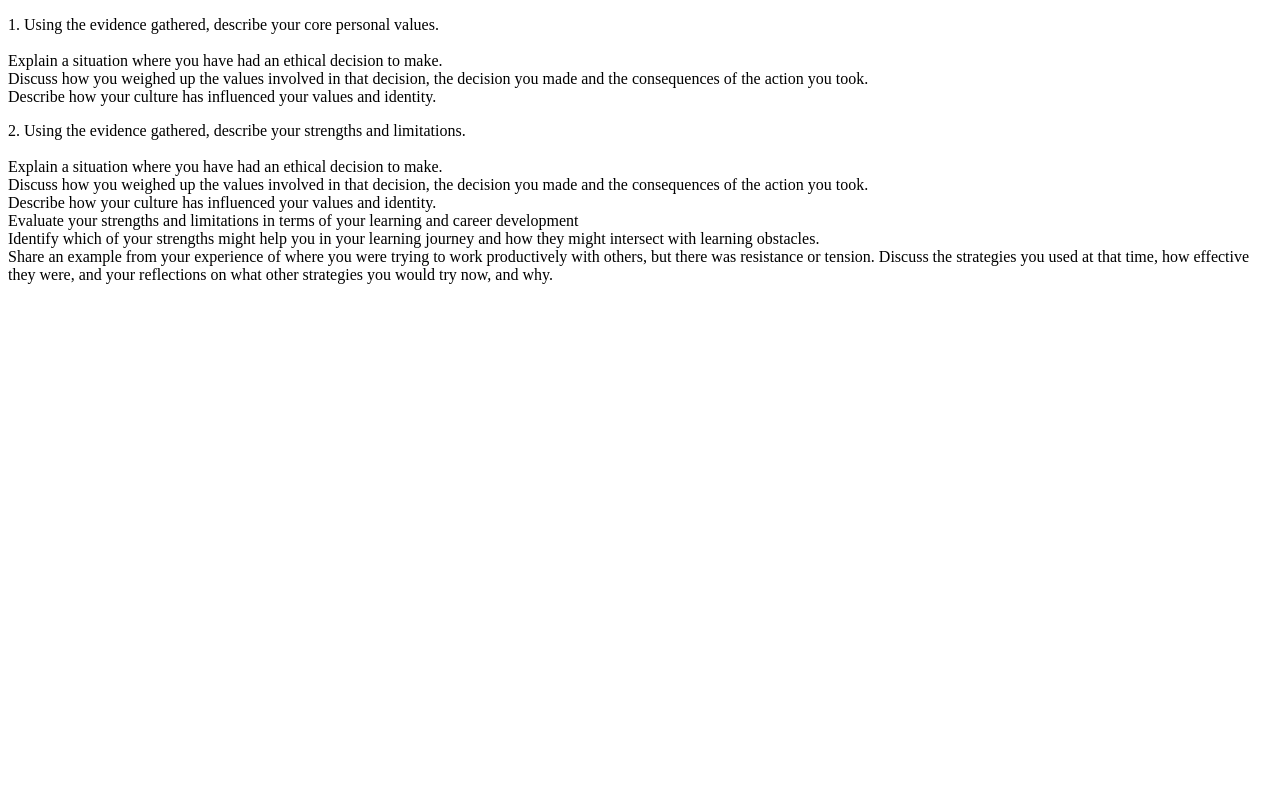
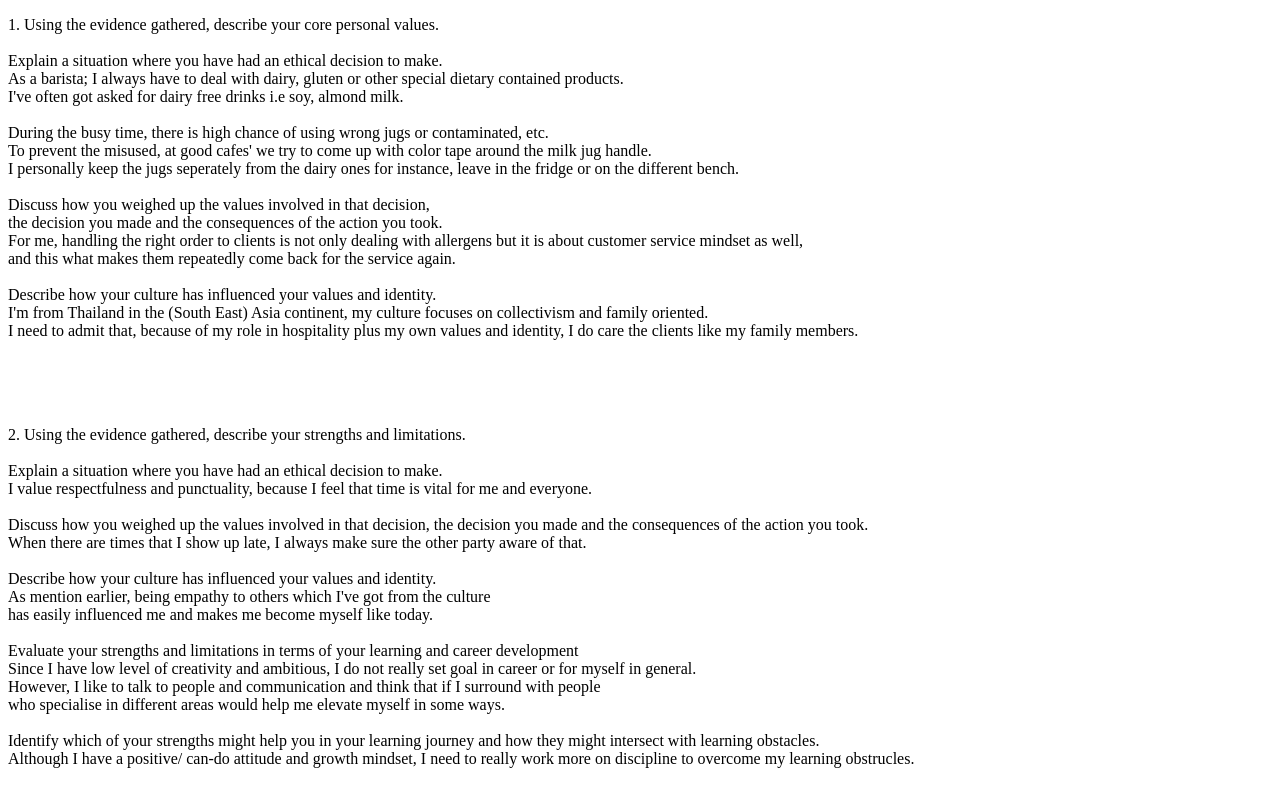
Before and after one commit to kaewkors/kaewkors.github.io, a plain HTML site: page blog/sprint1-cultural.html in a window 1280 px wide. Drawn offline with Linux system fonts and the light colour scheme.

Commit message:
answer sprint1-cultural questions

```diff
--- a/blog/sprint1-cultural.html
+++ b/blog/sprint1-cultural.html
@@ -10,16 +10,46 @@
         <p>1. Using the evidence gathered, describe your core personal values.<br><br>
 
         Explain a situation where you have had an ethical decision to make.<br>
-        Discuss how you weighed up the values involved in that decision, the decision you made and the consequences of the action you took.<br>
-        Describe how your culture has influenced your values and identity.</p>
+        As a barista; I always have to deal with dairy, gluten or other special dietary contained products.<br>
+        I've often got asked for dairy free drinks i.e soy, almond milk.<br><br>
+
+        During the busy time, there is high chance of using wrong jugs or contaminated, etc.<br>
+        To prevent the misused, at good cafes' we try to come up with color tape around the milk jug handle.<br>
+        I personally keep the jugs seperately from the dairy ones for instance, leave in the fridge or on the different bench.<br><br>
+
+        Discuss how you weighed up the values involved in that decision,<br>
+        the decision you made and the consequences of the action you took.<br>
+        For me, handling the right order to clients is not only dealing with allergens but it is about customer service mindset as well,<br>
+        and this what makes them repeatedly come back for the service again.<br><br>
+
+        Describe how your culture has influenced your values and identity.<br>
+        I'm from Thailand in the (South East) Asia continent, my culture focuses on collectivism and family oriented.<br>
+        I need to admit that, because of my role in hospitality plus my own values and identity, I do care the clients like my family members.</p><br><br><br>
 
         <p>2. Using the evidence gathered, describe your strengths and limitations.<br><br>
 
         Explain a situation where you have had an ethical decision to make.<br>
+        I value respectfulness and punctuality, because I feel that time is vital for me and everyone.<br><br>
+
         Discuss how you weighed up the values involved in that decision, the decision you made and the consequences of the action you took.<br>
+        When there are times that I show up late, I always make sure the other party aware of that.<br><br>
+
         Describe how your culture has influenced your values and identity.<br>
+        As mention earlier, being empathy to others which I've got from the culture <br>
+        has easily influenced me and makes me become myself like today.<br><br>
+
         Evaluate your strengths and limitations in terms of your learning and career development<br>
+        Since I have low level of creativity and ambitious, I do not really set goal in career or for myself in general.<br>
+        However, I like to talk to people and communication and think that if I surround with people<br>
+        who specialise in different areas would help me elevate myself in some ways.<br><br>
+
         Identify which of your strengths might help you in your learning journey and how they might intersect with learning obstacles.<br>
-        Share an example from your experience of where you were trying to work productively with others, but there was resistance or tension. Discuss the strategies you used at that time, how effective they were, and your reflections on what other strategies you would try now, and why.</p>
+        Although I have a positive/ can-do attitude and growth mindset, I need to really work more on discipline to overcome my learning obstrucles.<br>
+
+        <!Share an example from your experience of where you were trying to work productively with others, but there was resistance or tension.>
+
+
+        <!Discuss the strategies you used at that time, how effective they were, and your reflections on what other strategies you would try now, and why.>
+
     </body>
 </html>
```
